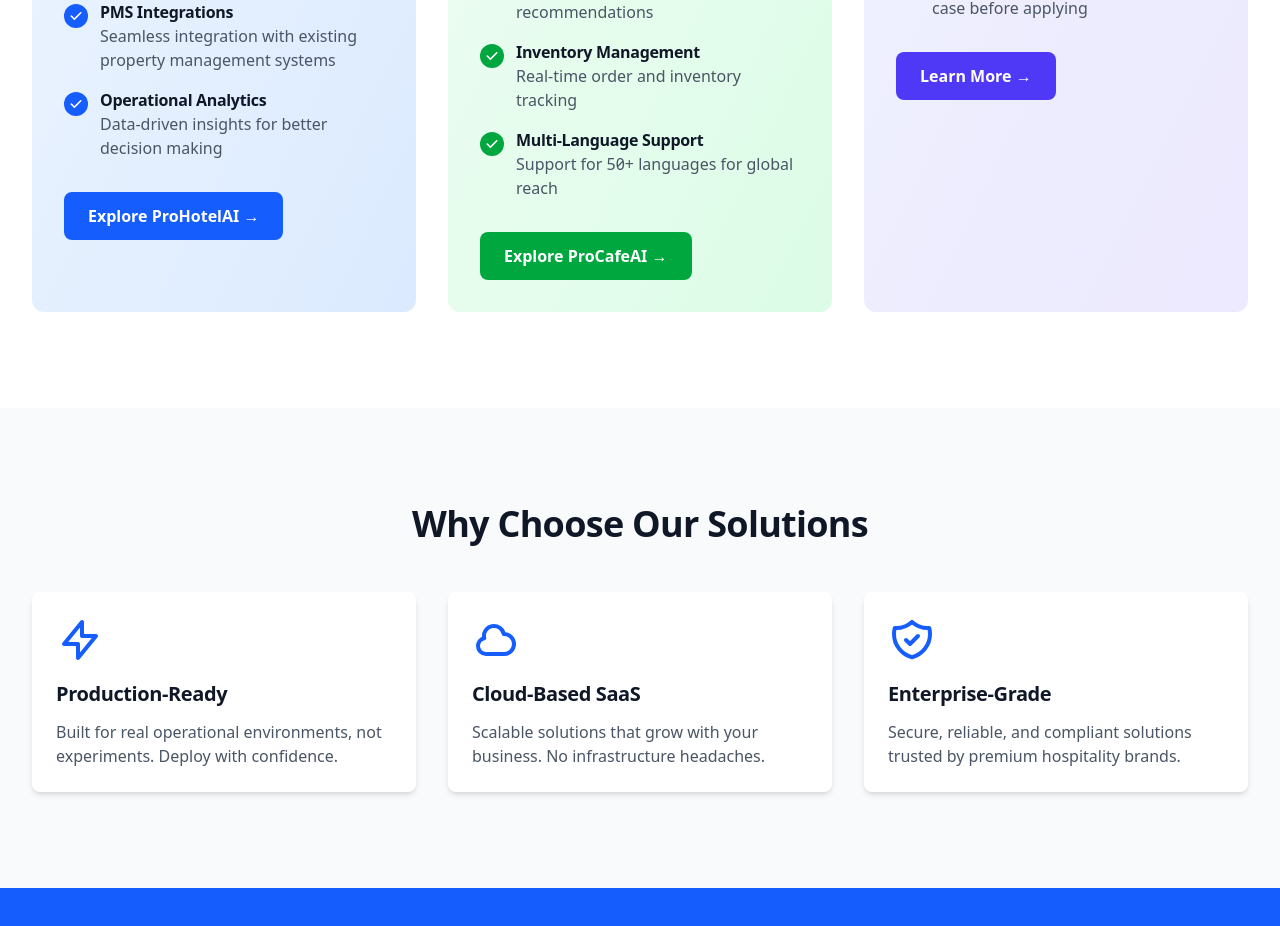
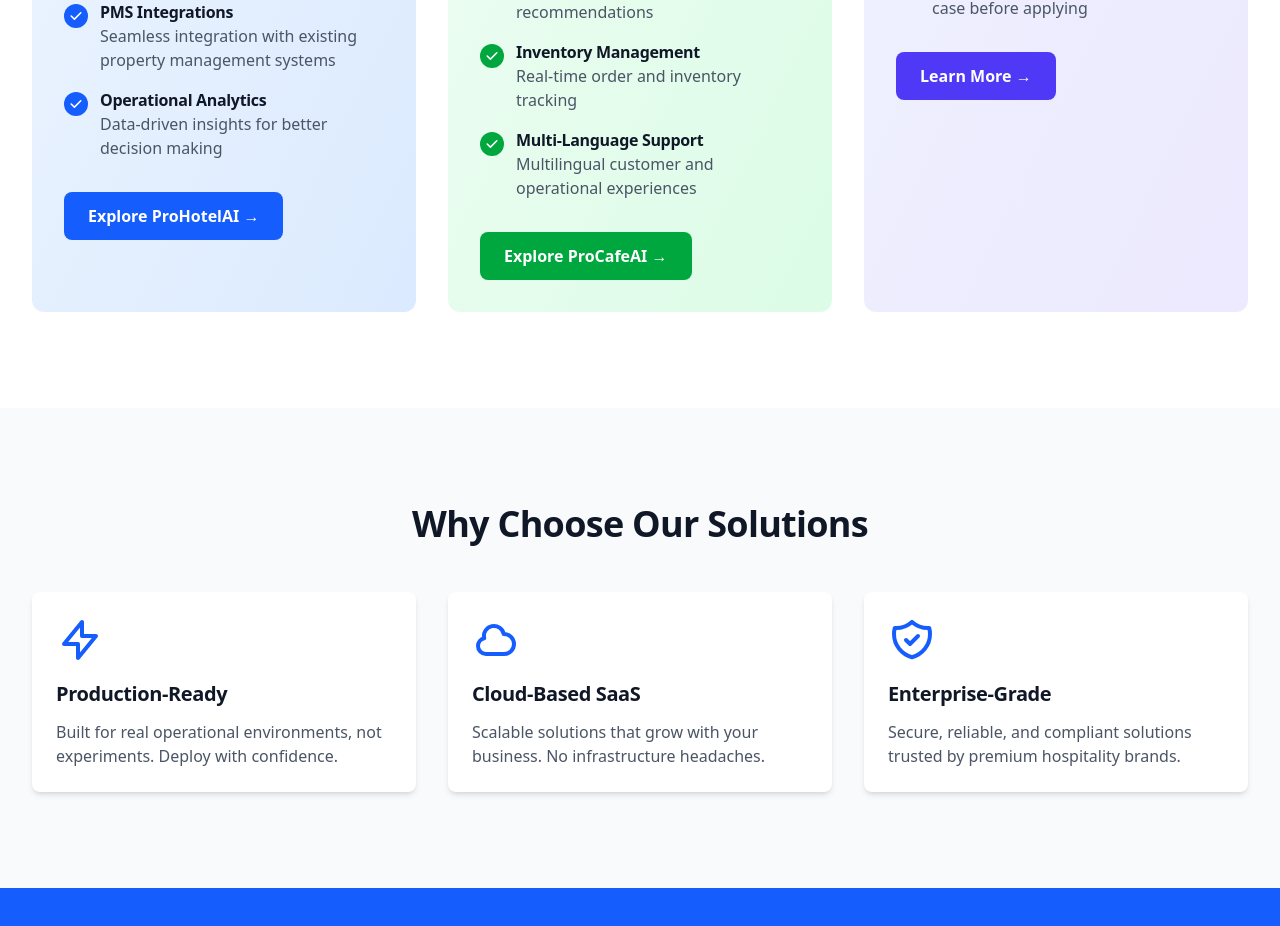
Before and after one commit to prohotelai/proinvest-global-ltd, a Next.js app: page /solutions in a window 1280 px wide. Shown: the part 1076-2002 px from the top of the page. Built offline with nearby package versions, Linux system fonts and the light colour scheme.

Commit message:
content: remove remaining unsupported public metrics

```diff
--- a/app/(marketing)/solutions/page.tsx
+++ b/app/(marketing)/solutions/page.tsx
@@ -179,7 +179,7 @@
                   </div>
                   <div>
                     <h4 className="font-semibold text-gray-900">Multi-Language Support</h4>
-                    <p className="text-gray-600">Support for 50+ languages for global reach</p>
+                    <p className="text-gray-600">Multilingual customer and operational experiences</p>
                   </div>
                 </div>
               </div>
```
